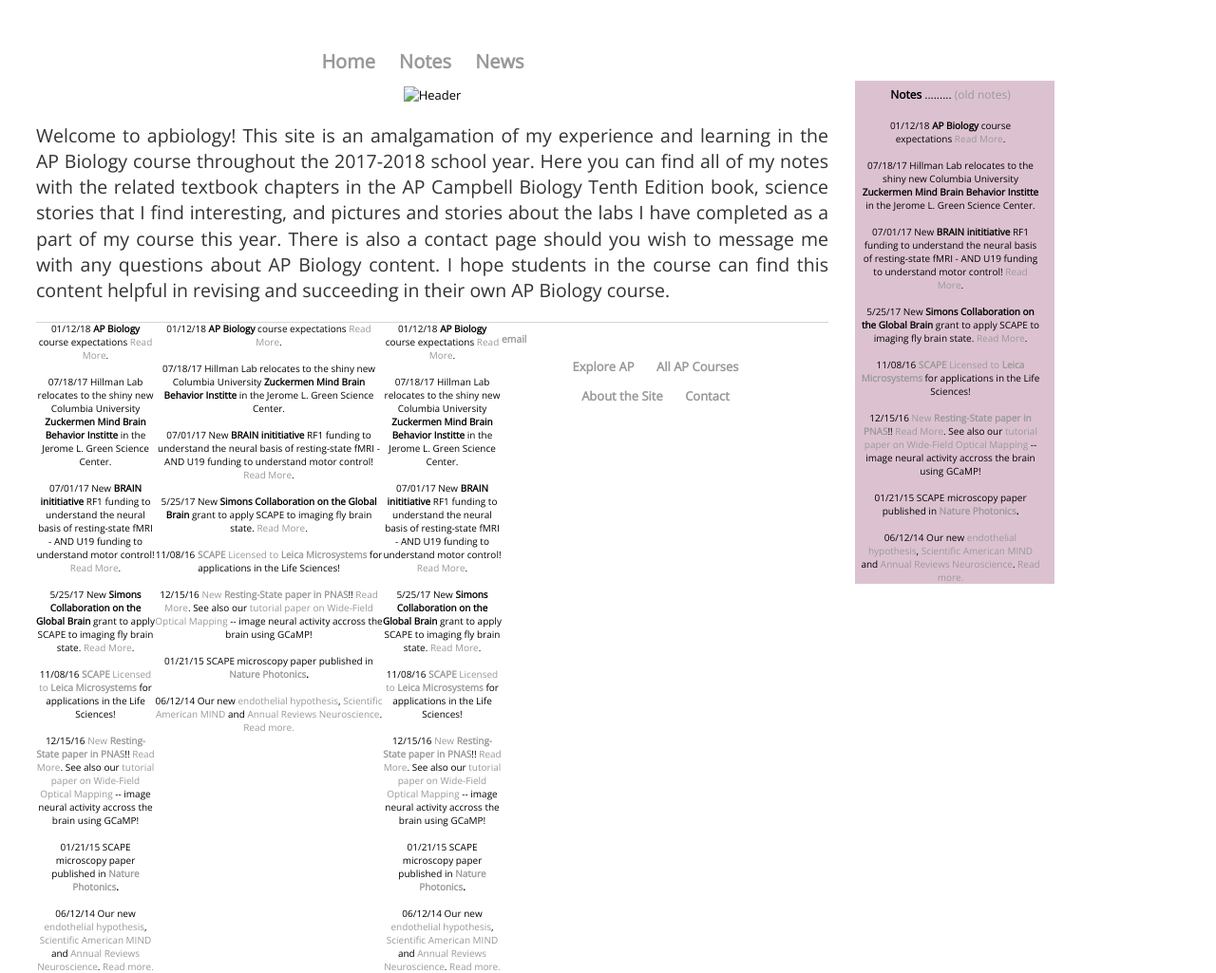
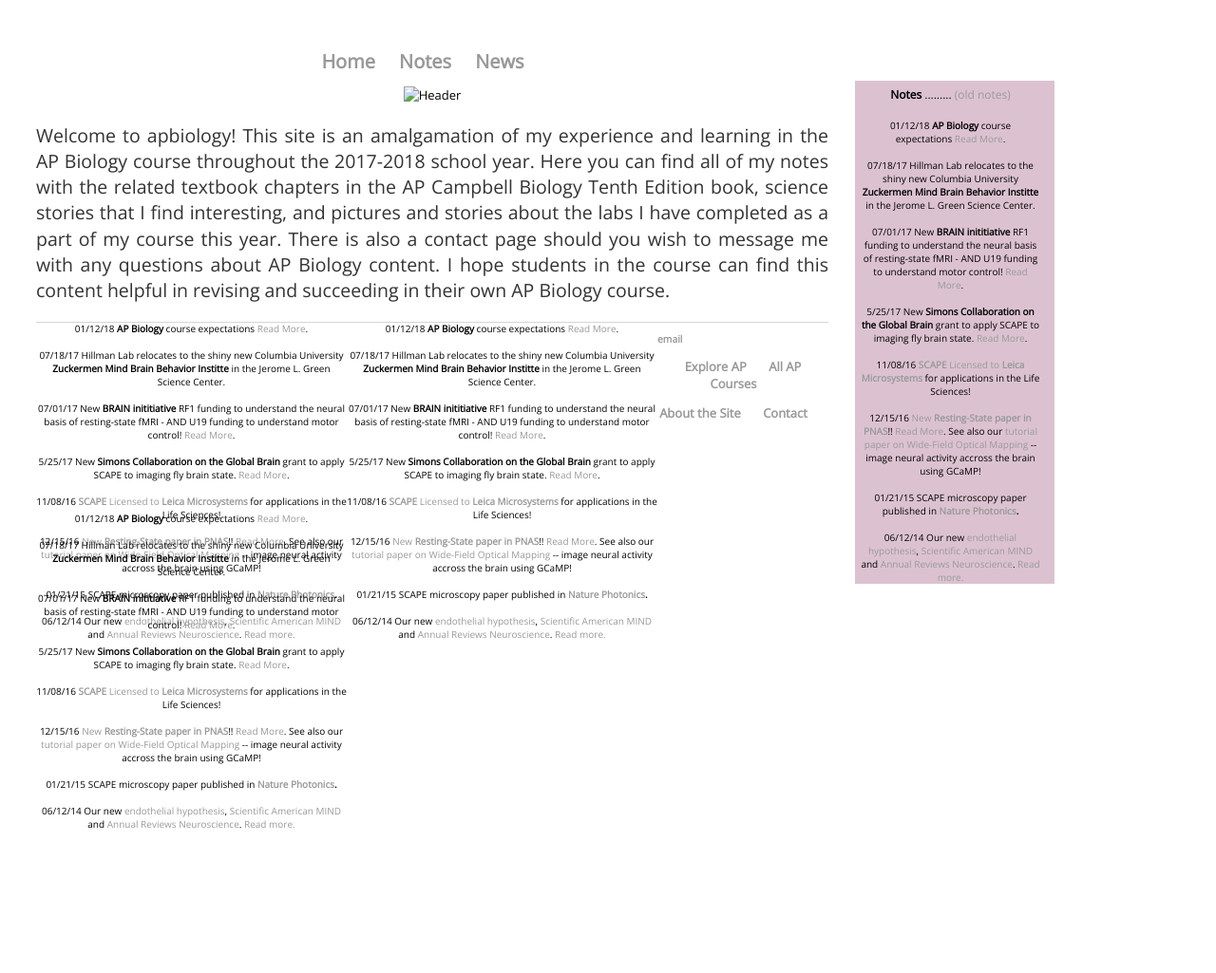
Before and after one commit to meganscarlett/meganscarlett.github.io, a Jekyll site: the page built from index.html, in a window 1280 px wide. Shown: the whole page at 95% size. Built offline with Jekyll 4.4.1, drawn with Linux system fonts in a browser that asks for light colours; after the commit the page ends 968 px from its top, so only the background shows below that.

Commit message:
Update columns.css

```diff
--- a/css/columns.css
+++ b/css/columns.css
@@ -1,17 +1,17 @@
 #column-left {
-	width: 125px;
+	width: 327px;
 	height: 200px;
 	float: left;
 }
 
 #column-center {
-	width: 240px;
+	width: 327px;
 	height: 200px;
 	float: left;
 }
 
 #column-right {
-	width: 125px;
+	width: 327px;
 	height: 200px;
 	float: left;
 }
```
